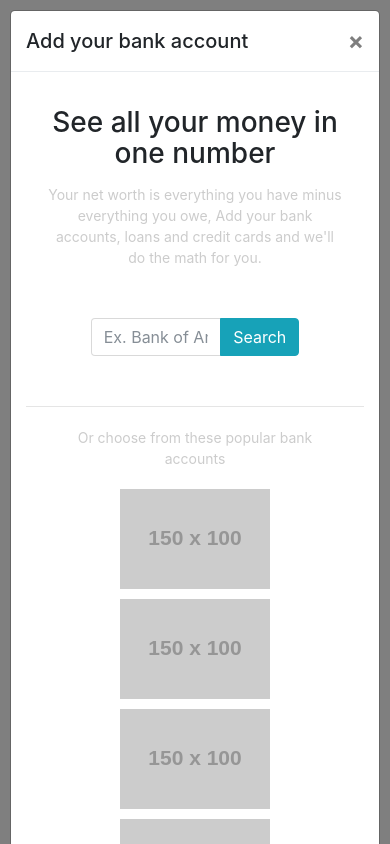
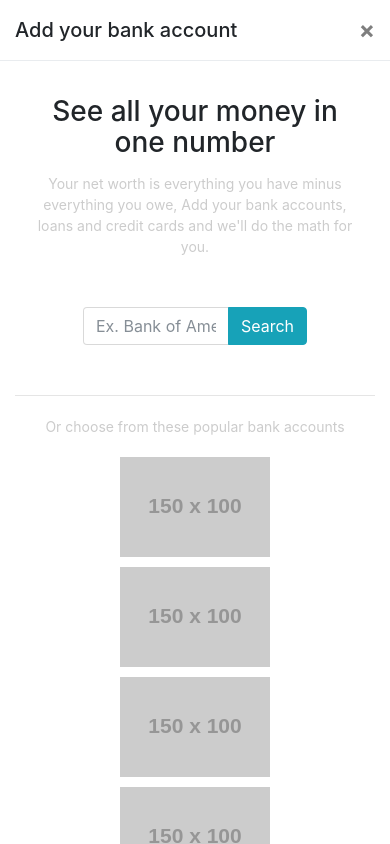
Before and after one commit to cooltey/SocketProgressBar, a plain HTML site: page lightbox.html in a window 390 px wide. Both pictures are taken after a click on the button "Add bank account". Drawn offline with nearby package versions, Linux system fonts and the light colour scheme; placeholder pictures from the web are drawn by us.

Commit message:
update CSS for mobile display

```diff
--- a/lightbox.html
+++ b/lightbox.html
@@ -3,10 +3,11 @@
 <head>
 	<title> Lightbox Progress Bar </title>
 	<link rel="stylesheet" href="https://maxcdn.bootstrapcdn.com/bootstrap/4.0.0-beta/css/bootstrap.min.css" integrity="sha384-/Y6pD6FV/Vv2HJnA6t+vslU6fwYXjCFtcEpHbNJ0lyAFsXTsjBbfaDjzALeQsN6M" crossorigin="anonymous">
+	<!-- <link href="css/fs-modal.min.css" rel="stylesheet"> -->
 	<script src="https://code.jquery.com/jquery-3.2.1.slim.min.js" integrity="sha384-KJ3o2DKtIkvYIK3UENzmM7KCkRr/rE9/Qpg6aAZGJwFDMVNA/GpGFF93hXpG5KkN" crossorigin="anonymous"></script>
 	<script src="https://cdnjs.cloudflare.com/ajax/libs/popper.js/1.11.0/umd/popper.min.js" integrity="sha384-b/U6ypiBEHpOf/4+1nzFpr53nxSS+GLCkfwBdFNTxtclqqenISfwAzpKaMNFNmj4" crossorigin="anonymous"></script>
 	<script src="https://maxcdn.bootstrapcdn.com/bootstrap/4.0.0-beta/js/bootstrap.min.js" integrity="sha384-h0AbiXch4ZDo7tp9hKZ4TsHbi047NrKGLO3SEJAg45jXxnGIfYzk4Si90RDIqNm1" crossorigin="anonymous"></script>
-
+	<!-- <script src="js/fs-modal.min.js"></script> -->
 	<style>
 		.hidden-area{
 			display: none;
@@ -63,6 +64,36 @@
 		.pull-right{
 			float: right;
 		}
+
+		/* Mobile */
+		@media all and (max-width: 768px) {
+			.modal-dialog{
+				margin: 0px;
+				width: 100% !important;
+				height: 100%;
+			}
+
+			.modal-content{
+				/*height: 100% !important;*/
+				border: 0px  !important;
+     			border-radius: 0 !important;
+			}
+
+			.modal-backdrop {
+			    position: fixed;
+			    top: 0;
+			    right: 0;
+			    bottom: 0;
+			    left: 0;
+			    z-index: 1040;
+			    background-color: #FFFFFF;
+			}
+			.modal-backdrop.in {
+			    filter: alpha(opacity=0);
+			    opacity: .0;
+			}
+		}
+
 	</style>
 </head>
 <body>
@@ -72,12 +103,12 @@
 			<h4>Add bank account in lightbox</h4>
 			<hr>
 			<!-- Button trigger modal -->
-			<button type="button" class="btn btn-primary" data-toggle="modal" data-target="#addBankAccount">
+			<button type="button" class="btn btn-primary resetBtn" data-toggle="modal" data-target="#addBankAccount">
 			  Add bank account
 			</button>
 
 			<!-- Modal -->
-			<div class="modal fade large-modal" id="addBankAccount" tabindex="-1" role="dialog" aria-labelledby="addBankAccount" aria-hidden="true">
+			<div class="modal fade large-modal modal-fullscreen" id="addBankAccount" tabindex="-1" role="dialog" aria-labelledby="addBankAccount" aria-hidden="true">
 			  <div class="modal-dialog modal-lg" role="document">
 			    <div class="modal-content">
 			      <div class="modal-header">
@@ -192,7 +223,7 @@
 
 			if(div_id){
 				var clone_div = div_id.clone();
-				div_id.remove();
+				// div_id.remove();
 				clone_div.removeAttr("class").appendTo("#modal-content");
 
 
@@ -253,6 +284,11 @@
 		// simple steps
 		displayBlock($("#step-1"));
 
+		// reset btn
+		$(".resetBtn").click(function(){
+			displayBlock($("#step-1"));
+		});
+
 	</script>
 </body>
 </html>
```
